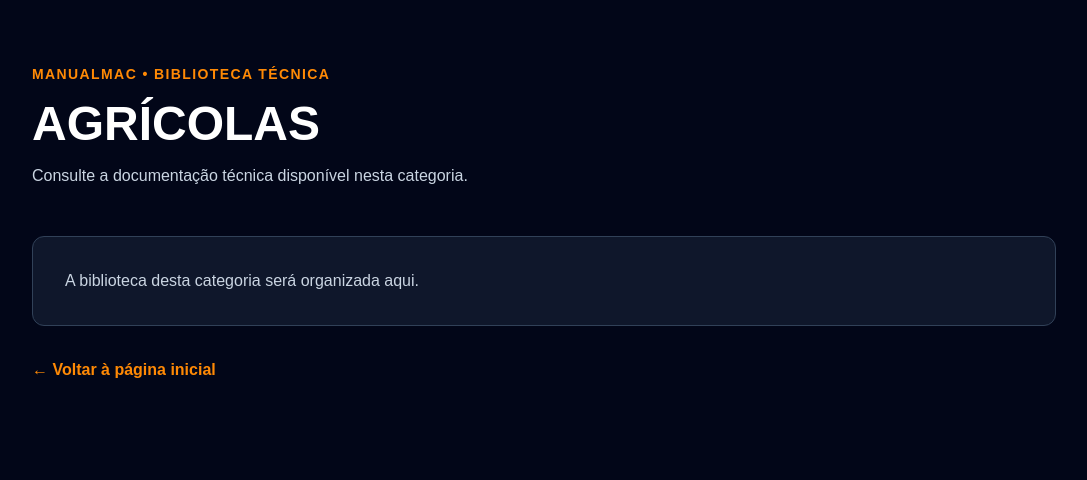
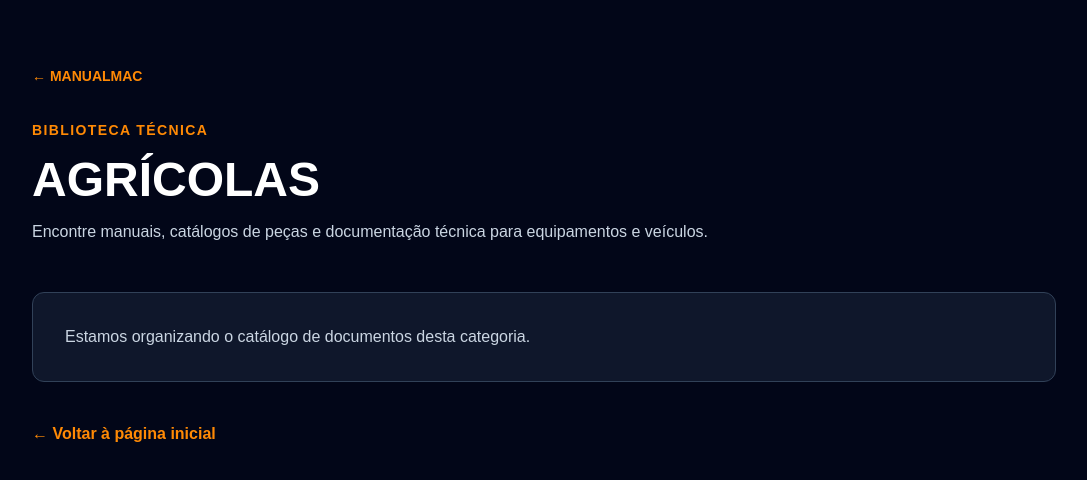
Before and after one commit to andersonhenrique0306-lgtm/Manualmac.com.br, a Next.js app: page /categoria/agricolas in a window 1280 px wide. Shown: the top 480 px of the page, without its empty margins (96-1183 px from the left). Built offline with nearby package versions, Linux system fonts and the light colour scheme.

Commit message:
Enhance CategoriaPage with road-related data
criar catalogo inicial de documentos rodoviarios

```diff
--- a/src/app/categoria/[slug]/page.tsx
+++ b/src/app/categoria/[slug]/page.tsx
@@ -1,3 +1,4 @@
+
 import Link from "next/link";
 import { notFound } from "next/navigation";
 
@@ -8,6 +9,27 @@ const categorias: Record<string, string> = {
   florestais: "FLORESTAIS",
   motores: "MOTORES",
 };
+
+const marcasRodoviarias = [
+  "Volvo",
+  "Scania",
+  "Mercedes-Benz",
+  "Volkswagen Caminhões",
+];
+
+const documentosRodoviarios = [
+  {
+    id: "volvo-fh4",
+    marca: "Volvo",
+    modelo: "FH4",
+    titulo: "Diagrama Elétrico Completo Volvo FH4",
+    tipo: "Diagrama elétrico",
+    formato: "PDF",
+    paginas: 304,
+    preco: "R$ 15,00",
+    disponivel: false,
+  },
+];
 
 export default async function CategoriaPage({
   params,
@@ -24,8 +46,13 @@ export default async function CategoriaPage({
   return (
     <main className="min-h-screen bg-slate-950 px-6 py-16 text-white">
       <div className="mx-auto max-w-5xl">
-        <p className="text-sm font-bold uppercase tracking-widest text-orange-400">
-          MANUALMAC • Biblioteca técnica
+
+        <Link href="/" className="text-sm font-bold text-orange-400">
+          ← MANUALMAC
+        </Link>
+
+        <p className="mt-8 text-sm font-bold uppercase tracking-widest text-orange-400">
+          Biblioteca técnica
         </p>
 
         <h1 className="mt-4 text-3xl font-black md:text-5xl">
@@ -33,31 +60,83 @@ export default async function CategoriaPage({
         </h1>
 
         <p className="mt-4 text-slate-300">
-          Consulte a documentação técnica disponível nesta categoria.
+          Encontre manuais, catálogos de peças e documentação técnica
+          para equipamentos e veículos.
         </p>
 
-        {slug === "motores" && (
-          <div className="mt-8">
-            <input
-              type="search"
-              placeholder="Pesquisar fabricante, modelo ou código do motor..."
-              className="w-full rounded-xl border border-slate-700 bg-slate-900 px-5 py-4 text-white outline-none focus:border-orange-400"
-            />
+        {slug === "rodoviarios" && (
+          <>
+            <h2 className="mt-12 text-xl font-bold">
+              Fabricantes
+            </h2>
+
+            <div className="mt-5 grid grid-cols-1 gap-4 sm:grid-cols-2">
+              {marcasRodoviarias.map((marca) => (
+                <div
+                  key={marca}
+                  className="rounded-xl border border-slate-700 bg-slate-900 p-5"
+                >
+                  <h3 className="font-bold text-white">{marca}</h3>
+                  <p className="mt-2 text-sm text-slate-400">
+                    Documentação técnica e manuais
+                  </p>
+                </div>
+              ))}
+            </div>
+
+            <h2 className="mt-12 text-xl font-bold">
+              Documentos disponíveis no catálogo
+            </h2>
+
+            <div className="mt-5 space-y-4">
+              {documentosRodoviarios.map((documento) => (
+                <article
+                  key={documento.id}
+                  className="rounded-xl border border-slate-700 bg-slate-900 p-6"
+                >
+                  <p className="text-sm font-bold text-orange-400">
+                    {documento.marca} • {documento.modelo}
+                  </p>
+
+                  <h3 className="mt-2 text-xl font-bold">
+                    {documento.titulo}
+                  </h3>
+
+                  <p className="mt-3 text-sm text-slate-400">
+                    {documento.tipo} • {documento.formato} •{" "}
+                    {documento.paginas} páginas
+                  </p>
+
+                  <p className="mt-5 text-2xl font-black">
+                    {documento.preco}
+                  </p>
+
+                  <span className="mt-4 inline-block rounded-lg bg-slate-800 px-4 py-3 text-sm text-slate-300">
+                    {documento.disponivel
+                      ? "Disponível para compra"
+                      : "Cadastro em preparação"}
+                  </span>
+                </article>
+              ))}
+            </div>
+          </>
+        )}
+
+        {slug !== "rodoviarios" && (
+          <div className="mt-12 rounded-xl border border-slate-700 bg-slate-900 p-8">
+            <p className="text-slate-300">
+              Estamos organizando o catálogo de documentos desta categoria.
+            </p>
           </div>
         )}
 
-        <div className="mt-12 rounded-xl border border-slate-700 bg-slate-900 p-8">
-          <p className="text-slate-300">
-            A biblioteca desta categoria será organizada aqui.
-          </p>
-        </div>
-
         <Link
           href="/"
-          className="mt-8 inline-block font-bold text-orange-400 hover:text-orange-300"
+          className="mt-10 inline-block font-bold text-orange-400 hover:text-orange-300"
         >
           ← Voltar à página inicial
         </Link>
+
       </div>
     </main>
   );
```
